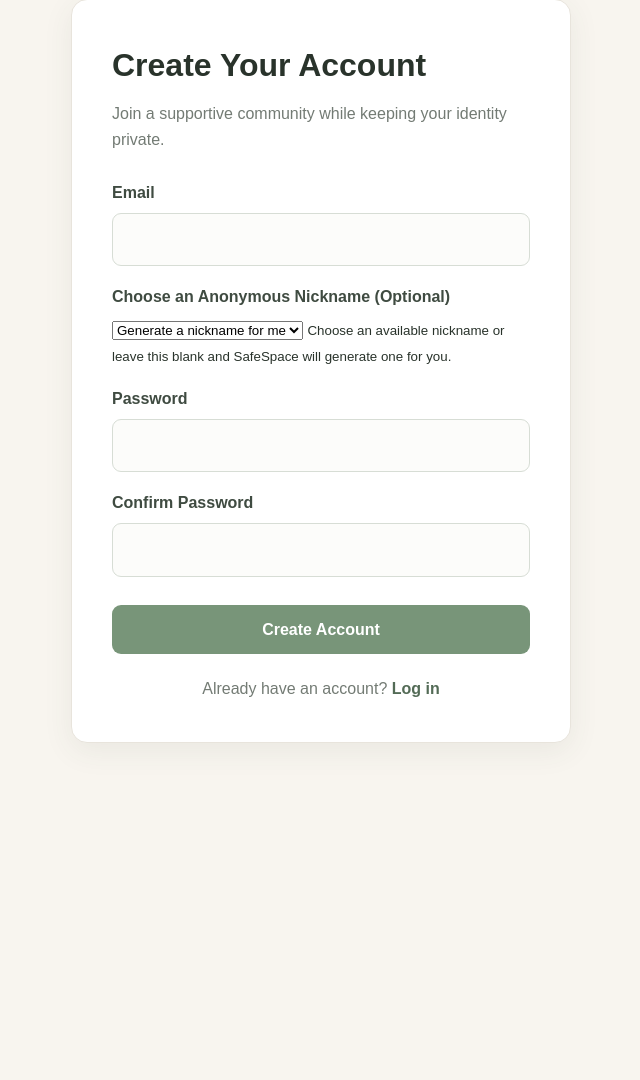
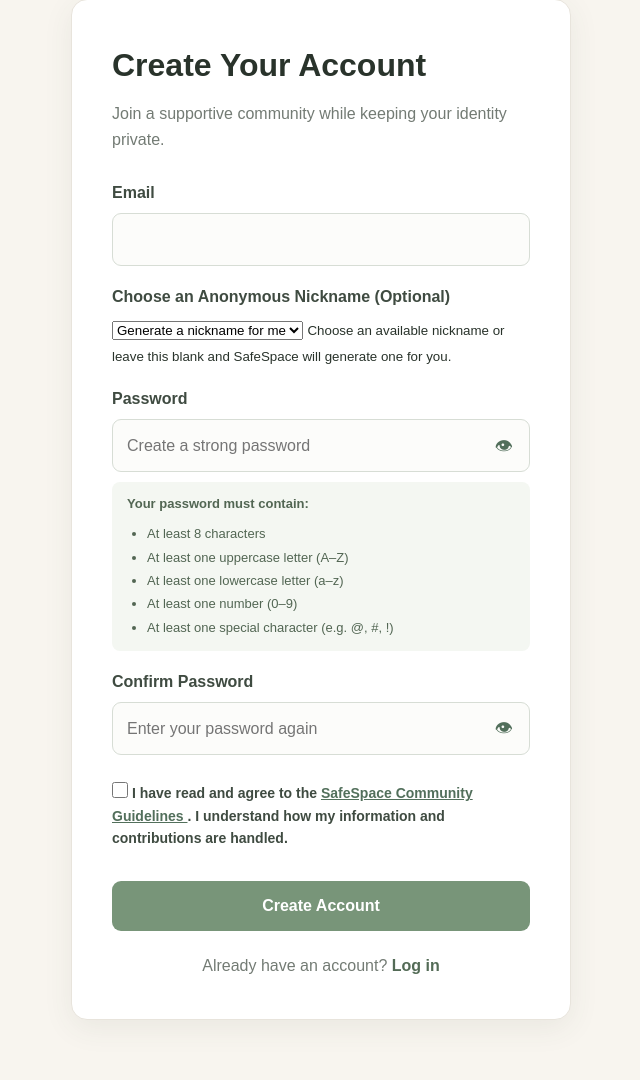
Before and after one commit to JulietMumbi/safespace, a Django app: page /signup/ in a window 1280 px wide. Shown: the part 139-1219 px from the top of the page, without its empty margins (319-959 px from the left). Before the commit the page ends 882 px from the top, so only its background shows below. Run offline with Django 5.2, Linux system fonts and the light colour scheme.

Commit message:
added community guidelines, strengthened password rules

```diff
--- a/config/settings.py
+++ b/config/settings.py
@@ -95,6 +95,9 @@ AUTH_PASSWORD_VALIDATORS = [
     },
     {
         'NAME': 'django.contrib.auth.password_validation.MinimumLengthValidator',
+        'OPTIONS': {
+            'min_length': 8,
+        },
     },
     {
         'NAME': 'django.contrib.auth.password_validation.CommonPasswordValidator',
--- a/core/models.py
+++ b/core/models.py
@@ -32,6 +32,12 @@ class User(AbstractUser):
     )
 
     created_at = models.DateTimeField(auto_now_add=True)
+    community_guidelines_accepted = models.BooleanField(default=False)
+
+    consent_accepted_at = models.DateTimeField(
+    null=True,
+    blank=True
+    )
 
     USERNAME_FIELD = 'email'
     REQUIRED_FIELDS = []
--- a/core/static/core/css/style.css
+++ b/core/static/core/css/style.css
@@ -2557,3 +2557,125 @@ input {
     font-weight: 600;
     vertical-align: middle;
 }
+/* Community Guidelines */
+
+.guidelines-page {
+    max-width: 850px;
+    margin: 50px auto;
+    padding: 40px;
+}
+
+.guidelines-page h1 {
+    margin-bottom: 15px;
+    color: #344b40;
+}
+
+.guideline-section {
+    padding: 20px 0;
+    border-bottom: 1px solid #e5e9e3;
+}
+
+.guideline-section h2 {
+    font-size: 18px;
+    color: #425e4e;
+    margin-bottom: 9px;
+}
+
+.guideline-section p {
+    line-height: 1.7;
+    color: #626b64;
+    margin-bottom: 8px;
+}
+
+.guidelines-footer {
+    margin-top: 30px;
+}
+
+/* Signup consent */
+
+.consent-section {
+    margin: 22px 0;
+}
+
+.consent-label {
+    display: flex;
+    align-items: flex-start;
+    gap: 10px;
+    font-size: 14px;
+    line-height: 1.6;
+    cursor: pointer;
+}
+
+.consent-label input {
+    margin-top: 5px;
+    flex-shrink: 0;
+    width: 16px;
+    height: 16px;
+    accent-color: #617d69;
+}
+
+.consent-label a {
+    color: #526f5b;
+    text-decoration: underline;
+    font-weight: 600;
+}
+
+/* Password visibility */
+
+.password-wrapper {
+    position: relative;
+    display: flex;
+    align-items: center;
+}
+
+.password-wrapper input {
+    width: 100%;
+    padding-right: 48px;
+}
+
+.password-toggle {
+    position: absolute;
+    right: 12px;
+    top: 50%;
+    transform: translateY(-50%);
+    border: none;
+    background: transparent;
+    cursor: pointer;
+    padding: 5px;
+    font-size: 18px;
+    color: #526f5b;
+}
+
+.password-toggle:hover {
+    opacity: 0.7;
+}
+
+.password-wrapper input:focus {
+    outline-offset: 2px;
+}
+
+.password-requirements {
+    margin-top: 10px;
+    padding: 12px 15px;
+    background: #f4f7f2;
+    border-radius: 8px;
+    font-size: 13px;
+    color: #526653;
+}
+
+.password-requirements p {
+    font-weight: 600;
+    margin: 0 0 7px;
+}
+
+.password-requirements ul {
+    margin: 0;
+    padding-left: 20px;
+    line-height: 1.8;
+}
+
+/* Hide the browser's extra password-reveal icon */
+.password-wrapper input::-ms-reveal,
+.password-wrapper input::-ms-clear {
+    display: none;
+}
--- a/core/templates/core/signup.html
+++ b/core/templates/core/signup.html
@@ -80,30 +80,79 @@
 
 
 
-
 <div class="form-group">
     <label for="password">Password</label>
 
+    <div class="password-wrapper">
         <input
             type="password"
             id="password"
             name="password"
+            placeholder="Create a strong password"
+            minlength="8"
             required
         >
+
+        <button type="button" class="password-toggle"
+            onclick="togglePassword('password', this)"
+            aria-label="Show password">
+            <span class="eye-icon">👁</span>
+        </button>
     </div>
 
+    <div class="password-requirements">
+        <p>Your password must contain:</p>
+        <ul>
+            <li>At least 8 characters</li>
+            <li>At least one uppercase letter (A–Z)</li>
+            <li>At least one lowercase letter (a–z)</li>
+            <li>At least one number (0–9)</li>
+            <li>At least one special character (e.g. @, #, !)</li>
+        </ul>
+    </div>
+</div>
 
 <div class="form-group">
     <label for="confirm_password">Confirm Password</label>
 
+    <div class="password-wrapper">
         <input
             type="password"
             id="confirm_password"
             name="confirm_password"
+            placeholder="Enter your password again"
+            minlength="8"
             required
         >
+
+        <button type="button" class="password-toggle"
+            onclick="togglePassword('confirm_password', this)"
+            aria-label="Show password">
+            <span class="eye-icon">👁</span>
+        </button>
+    </div>
 </div>
 
+            <div class="form-group consent-section">
+
+    <label class="consent-label">
+        <input
+            type="checkbox"
+            name="community_guidelines_accepted"
+            value="yes"
+            required
+        >
+
+        <span>
+            I have read and agree to the
+            <a href="{% url 'community_guidelines' %}" target="_blank">
+                SafeSpace Community Guidelines
+            </a>.
+            I understand how my information and contributions are handled.
+        </span>
+    </label>
+
+</div>
 
 <button type="submit" class="btn btn-primary">
     Create Account
@@ -123,6 +172,18 @@
         </div>
 
     </main>
+<script>
+function togglePassword(fieldId, button) {
+    const field = document.getElementById(fieldId);
 
+    if (field.type === 'password') {
+        field.type = 'text';
+        button.setAttribute('aria-label', 'Hide password');
+    } else {
+        field.type = 'password';
+        button.setAttribute('aria-label', 'Show password');
+    }
+}
+</script>
 </body>
 </html>
--- a/core/urls.py
+++ b/core/urls.py
@@ -42,4 +42,9 @@ path(
 
 path('my-posts/', views.my_posts, name='my_posts'),
 
+path(
+    'community-guidelines/',
+    views.community_guidelines,
+    name='community_guidelines'
+),
 ]
--- a/core/views.py
+++ b/core/views.py
@@ -4,10 +4,13 @@ from django.db.models import Count, Q
 from django.contrib.auth import authenticate, login, logout
 from django.contrib import messages
 from django.contrib.auth.decorators import login_required
+from django.utils import timezone
 from django.urls import reverse
 from .toxicity import contains_self_harm_concern
 from .toxicity import load_toxicity_model, contains_disguised_abuse
 from django.db import transaction, IntegrityError
+from django.contrib.auth.password_validation import validate_password
+from django.core.exceptions import ValidationError
 from django.contrib.auth.hashers import make_password
 from django.http import HttpResponseForbidden
 from .models import (
@@ -20,6 +23,7 @@ from .models import (
     ModerationAction,
 )
 import random
+import re
 
 
 def home(request):
@@ -101,6 +105,7 @@ def signup(request):
         password = request.POST.get('password', '')
         confirm_password = request.POST.get('confirm_password', '')
         anonymous_name = request.POST.get('anonymous_name', '').strip()
+        consent = request.POST.get('community_guidelines_accepted')
 
         def signup_error(message):
             return render(request, 'core/signup.html', {
@@ -111,8 +116,43 @@ def signup(request):
         if not email or not password or not confirm_password:
             return signup_error('Please fill in all required fields.')
 
+        if consent != 'yes':
+            return signup_error(
+                'You must read and agree to the Community Guidelines before registering.'
+            )
+
         if password != confirm_password:
             return signup_error('Passwords do not match.')
+
+        try:
+            validate_password(password, user=User(email=email))
+        except ValidationError as error:
+            return signup_error(' '.join(error.messages))
+
+        if len(password) < 8:
+            return signup_error(
+                'Password must contain at least 8 characters.'
+            )
+
+        if not re.search(r'[A-Z]', password):
+            return signup_error(
+                'Password must contain at least one uppercase letter.'
+            )
+
+        if not re.search(r'[a-z]', password):
+            return signup_error(
+                'Password must contain at least one lowercase letter.'
+            )
+
+        if not re.search(r'\d', password):
+            return signup_error(
+                'Password must contain at least one number.'
+            )
+
+        if not re.search(r'[!@#$%^&*(),.?":{}|<>_\-+=\[\]\\\/~`]', password):
+            return signup_error(
+                'Password must contain at least one special character.'
+            )
 
         if User.objects.filter(email=email).exists():
             return signup_error(
@@ -135,7 +175,9 @@ def signup(request):
                     email=email,
                     password=make_password(password),
                     role='student',
-                    account_status='active'
+                    account_status='active',
+                    community_guidelines_accepted=True,
+                    consent_accepted_at=timezone.now()
                 )
 
                 AnonymousProfile.objects.create(
@@ -145,8 +187,7 @@ def signup(request):
 
         except IntegrityError:
             return signup_error(
-                'That email or nickname is no longer available. '
-                'Please try again.'
+                'That email or nickname is no longer available. Please try again.'
             )
 
         login(request, user)
@@ -156,7 +197,8 @@ def signup(request):
         'available_names': available_names,
     })
 
-
+def community_guidelines(request):
+    return render(request, 'core/community_guidelines.html')
 
 
 def user_login(request):
```
Also changed, not shown: core/templates/core/community_guidelines.html (added, +124 -0 lines), core/migrations/0008_user_community_guidelines_accepted_and_more.py (added). Lines whose indentation alone changed are shown as unchanged.
